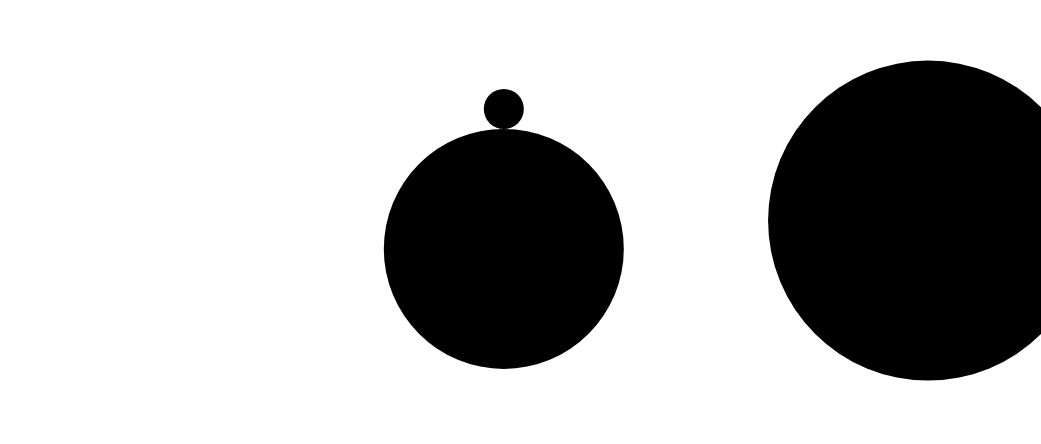
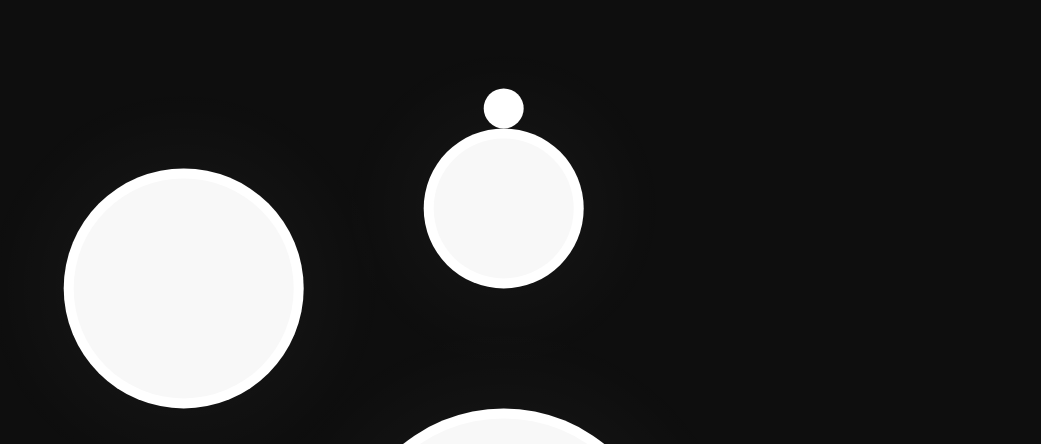
Before and after one commit to AidanMacMillan/astroshot, a website with bundled scripts: page public/index.html in a window 1280 px wide. Shown: the part 356-800 px from the top of the page, without its empty margins (239-1280 px from the left). Built offline with nearby package versions, Linux system fonts and the light colour scheme.

Commit message:
Fixed player fixes and added basic graphics

```diff
--- a/public/index.html
+++ b/public/index.html
@@ -5,6 +5,7 @@
             body {
                 margin: 0;
                 height: 100%;
+                background-color: #0e0e0e;
             }
 
             #game {
--- a/public/js/engine/entities/planet.js
+++ b/public/js/engine/entities/planet.js
@@ -14,9 +14,29 @@ export default class Planet extends Entity {
         let pos = camera.worldToScreen(this.x, this.y);
 
         game.ctx.beginPath();
+        var grd = game.ctx.createRadialGradient(game.width/2 + (pos.x)*camera.unit(), game.height/2 + (pos.y)*camera.unit(), this.radius*camera.unit(),
+                                                game.width/2 + (pos.x)*camera.unit(), game.height/2 + (pos.y)*camera.unit(), this.radius*camera.unit()+camera.unit()*2);
+        grd.addColorStop(0, "rgba(255,255,255,0.02)");
+        grd.addColorStop(1, "rgba(255,255,255,0)");
+
+        game.ctx.fillStyle = grd;
+        game.ctx.arc(game.width/2 + (pos.x)*camera.unit(),
+                     game.height/2 + (pos.y)*camera.unit(),
+                     this.radius*camera.unit()+camera.unit()*2, 0, 2 * Math.PI, false);
+        game.ctx.fill();
+
+        game.ctx.beginPath();
+        game.ctx.fillStyle = "rgb(255,255,255)";
         game.ctx.arc(game.width/2 + (pos.x)*camera.unit(),
                      game.height/2 + (pos.y)*camera.unit(),
                      this.radius*camera.unit(), 0, 2 * Math.PI, false);
         game.ctx.fill();
+
+        game.ctx.beginPath();
+        game.ctx.fillStyle = "rgb(248,248,248)";
+        game.ctx.arc(game.width/2 + (pos.x)*camera.unit(),
+                     game.height/2 + (pos.y)*camera.unit(),
+                     this.radius*camera.unit()-camera.unit()/4, 0, 2 * Math.PI, false);
+        game.ctx.fill();
     }
 }
--- a/public/js/engine/entities/player.js
+++ b/public/js/engine/entities/player.js
@@ -9,11 +9,17 @@ export default class Player extends Entity {
         this.rotation = 0;
         this.vX = 0;
         this.vY = 0;
-        this.moveSpeed = 3;
+        this.moveSpeed = 5;
+        this.stickForce = 1;
         this.jumpForce = 8;
 
         this.jetpackEnabled = false;
-        this.jetpackForce = 0.1;
+        this.jetpackForce = 0.12;
+
+        this.planet = {};
+        this.planet.dist = 0;
+        this.planet.x = 0;
+        this.planet.y = 0;
 
         this.grounded = false;
     }
@@ -22,18 +28,23 @@ export default class Player extends Entity {
         this.physics(game);
 
         if(game.input.keys.left.pressed) {
-            this.x += -this.moveSpeed * Math.cos(this.rotation) * game.time.deltaTime;
-            this.y += -this.moveSpeed * Math.sin(this.rotation) * game.time.deltaTime;
+            let angle = -this.moveSpeed/this.planet.dist*game.time.deltaTime;
+            this.x = (this.x-this.planet.x) * Math.cos(angle) - (this.y-this.planet.y) * Math.sin(angle) + this.planet.x;
+            this.y = (this.y-this.planet.y) * Math.cos(angle) + (this.x-this.planet.x) * Math.sin(angle) + this.planet.y;
+
+            this.vX = this.vX * Math.cos(angle) - this.vY * Math.sin(angle);
+            this.vY = this.vY * Math.cos(angle) + this.vX * Math.sin(angle);
         }
 
         if(game.input.keys.right.pressed) {
-            this.x += this.moveSpeed * Math.cos(this.rotation) * game.time.deltaTime;
-            this.y += this.moveSpeed * Math.sin(this.rotation) * game.time.deltaTime;
+            let angle = this.moveSpeed/this.planet.dist*game.time.deltaTime;
+            this.x = (this.x-this.planet.x) * Math.cos(angle) - (this.y-this.planet.y) * Math.sin(angle) + this.planet.x;
+            this.y = (this.y-this.planet.y) * Math.cos(angle) + (this.x-this.planet.x) * Math.sin(angle) + this.planet.y;
         }
 
         if(this.grounded && game.input.keys.up.down) {
-            this.vX += this.jumpForce * Math.cos(this.rotation - Math.PI/2);
-            this.vY += this.jumpForce * Math.sin(this.rotation - Math.PI/2);
+            this.vX = this.jumpForce * Math.cos(this.rotation - Math.PI/2);
+            this.vY = this.jumpForce * Math.sin(this.rotation - Math.PI/2);
         }
 
         if(!this.grounded && game.input.keys.up.up) {
@@ -64,9 +75,9 @@ export default class Player extends Entity {
                 let distSqr = dX*dX + dY*dY;
                 let dist = Math.sqrt(distSqr);
 
-                if(dist-entity.radius/2 < closestDist) {
+                if(dist-entity.radius < closestDist) {
                     closest = entity;
-                    closestDist = dist;
+                    closestDist = dist-entity.radius;
                 }
             }
         }.bind(this));
@@ -77,6 +88,10 @@ export default class Player extends Entity {
             let dY = entity.y - this.y;
             let distSqr = dX*dX + dY*dY;
             let dist = Math.sqrt(distSqr);
+
+            this.planet.dist = dist;
+            this.planet.x = entity.x;
+            this.planet.y = entity.y;
 
             if(dX < 0) {
                 if((Math.atan(dY/dX) + Math.PI/2) - this.rotation > Math.PI) {
@@ -125,6 +140,7 @@ export default class Player extends Entity {
         let pos = camera.worldToScreen(this.x, this.y);
 
         game.ctx.beginPath();
+        game.ctx.fillStyle = "rgb(255,255,255)";
         game.ctx.arc(game.width/2 + (pos.x)*camera.unit(),
                      game.height/2 + (pos.y)*camera.unit(),
                      camera.unit()/2, 0, 2 * Math.PI, false);
--- a/public/js/game.js
+++ b/public/js/game.js
@@ -16,10 +16,11 @@ class Game {
         this.time = new Time();
 
         this.entities = {};
+        this.entities.planetA = new Planet(8,8,3,6);
+        this.entities.planetB = new Planet(15,0,4,8);
+        this.entities.planetC = new Planet(6,0,2,4);
         this.entities.player = new Player(0,0);
         this.entities.camera = new Camera(0,0,0,20);
-        this.entities.planetA = new Planet(8,8,3,6);
-        this.entities.planetB = new Planet(15,0,4,8);
     }
 
     start() {
@@ -38,8 +39,8 @@ class Game {
         this.width = this.canvas.width;
         this.height = this.canvas.height;
 
+        this.input.update();
         Object.values(this.entities).forEach(function(entity) {
-            this.input.update();
             entity.update(this);
         }.bind(this));
 
```
